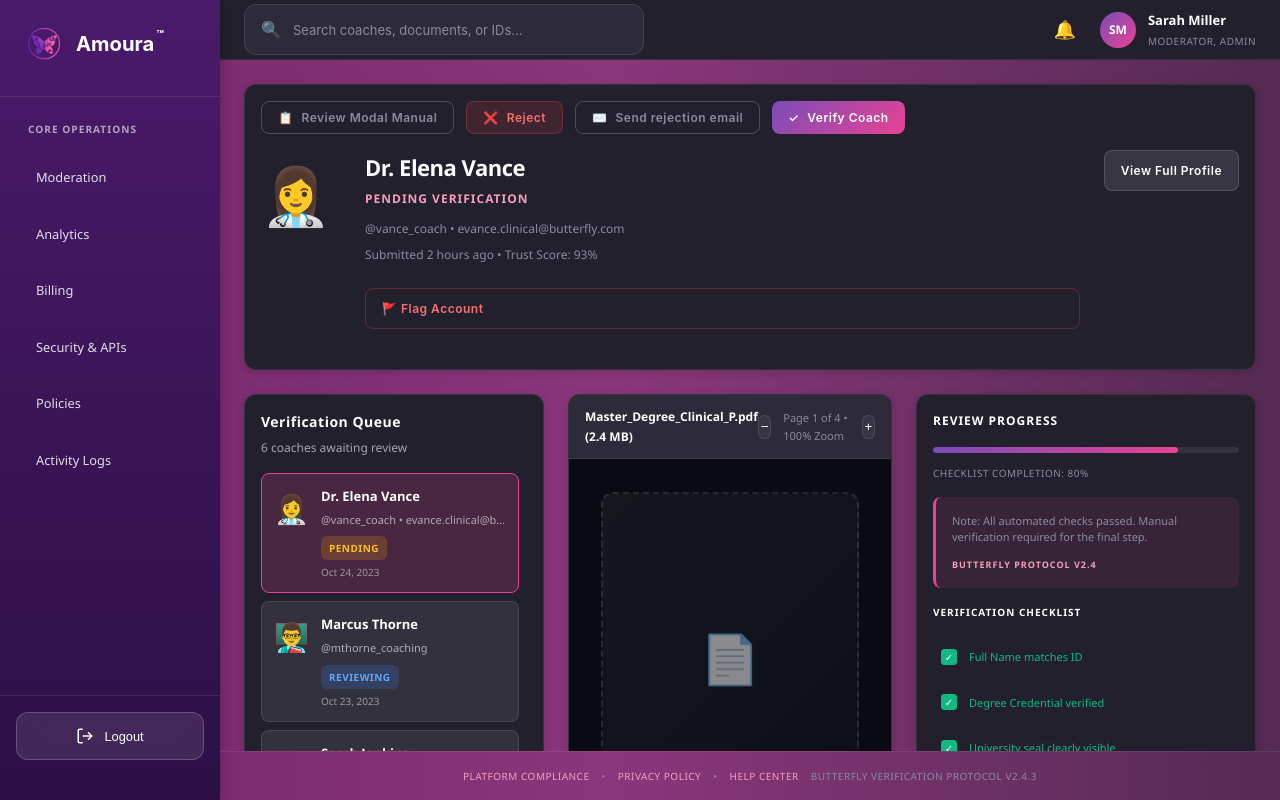
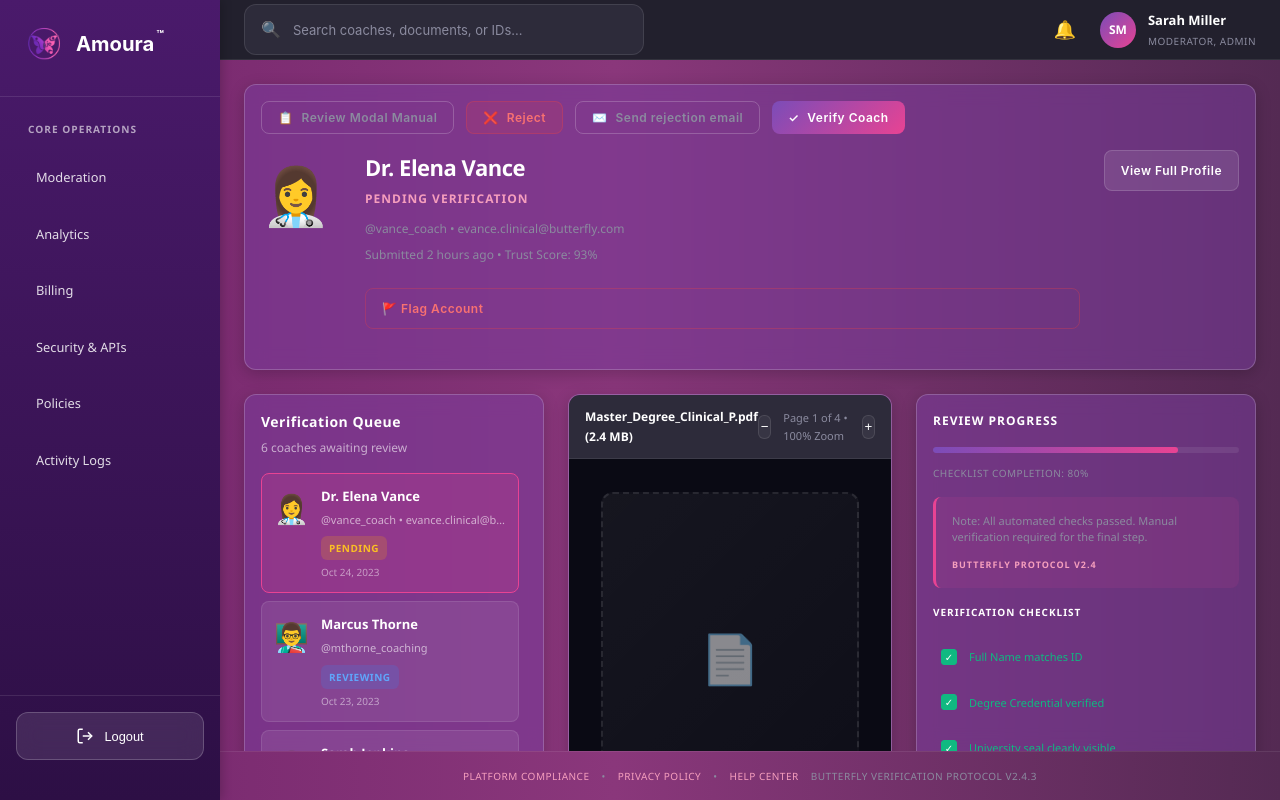
Before and after one commit to IjeButterfly-Relationship-app/Portal, a React (Vite) app: page /coach-verification in a window 1280 px wide. Built offline with nearby package versions, Linux system fonts and the light colour scheme.

Commit message:
Make all CoachVerification cards glassy with purple fill like Dashboard

```diff
--- a/src/styles/CoachVerification.css
+++ b/src/styles/CoachVerification.css
@@ -247,11 +247,13 @@ body {
   display: flex;
   flex-direction: column;
   gap: var(--spacing-lg);
-  background: var(--butterfly-bg-secondary);
-  border: 1px solid rgba(255, 255, 255, 0.08);
+  background: rgba(120, 60, 160, 0.5);
+  backdrop-filter: blur(10px);
+  -webkit-backdrop-filter: blur(10px);
+  border: 1px solid rgba(255, 255, 255, 0.2);
   border-radius: var(--radius-lg);
   padding: var(--spacing-lg);
-  box-shadow: var(--shadow-md);
+  box-shadow: 0 4px 16px rgba(0, 0, 0, 0.2);
   max-height: 700px;
 }
 
@@ -415,11 +417,13 @@ body {
    ============================================ */
 
 .vq-profile-card {
-  background: var(--butterfly-bg-secondary);
-  border: 1px solid rgba(255, 255, 255, 0.08);
+  background: rgba(120, 60, 160, 0.5);
+  backdrop-filter: blur(10px);
+  -webkit-backdrop-filter: blur(10px);
+  border: 1px solid rgba(255, 255, 255, 0.2);
   border-radius: var(--radius-lg);
   padding: var(--spacing-lg);
-  box-shadow: var(--shadow-md);
+  box-shadow: 0 4px 16px rgba(0, 0, 0, 0.2);
 }
 
 .vq-profile-actions {
@@ -590,11 +594,13 @@ body {
 }
 
 .vq-document-viewer {
-  background: var(--butterfly-bg-secondary);
-  border: 1px solid rgba(255, 255, 255, 0.08);
+  background: rgba(120, 60, 160, 0.5);
+  backdrop-filter: blur(10px);
+  -webkit-backdrop-filter: blur(10px);
+  border: 1px solid rgba(255, 255, 255, 0.2);
   border-radius: var(--radius-lg);
   overflow: hidden;
-  box-shadow: var(--shadow-md);
+  box-shadow: 0 4px 16px rgba(0, 0, 0, 0.2);
 }
 
 .vq-document-header {
@@ -678,8 +684,10 @@ body {
    ============================================ */
 
 .vq-notes-section {
-  background: var(--butterfly-bg-secondary);
-  border: 1px solid rgba(255, 255, 255, 0.08);
+  background: rgba(120, 60, 160, 0.5);
+  backdrop-filter: blur(10px);
+  -webkit-backdrop-filter: blur(10px);
+  border: 1px solid rgba(255, 255, 255, 0.2);
   border-radius: var(--radius-lg);
   padding: var(--spacing-lg);
   box-shadow: var(--shadow-md);
@@ -792,11 +800,13 @@ body {
 }
 
 .vq-card {
-  background: var(--butterfly-bg-secondary);
-  border: 1px solid rgba(255, 255, 255, 0.08);
+  background: rgba(120, 60, 160, 0.5);
+  backdrop-filter: blur(10px);
+  -webkit-backdrop-filter: blur(10px);
+  border: 1px solid rgba(255, 255, 255, 0.2);
   border-radius: var(--radius-lg);
   padding: var(--spacing-lg);
-  box-shadow: var(--shadow-md);
+  box-shadow: 0 4px 16px rgba(0, 0, 0, 0.2);
 }
 
 .vq-card-title {
@@ -939,8 +949,10 @@ body {
    ============================================ */
 
 .vq-audit-section {
-  background: var(--butterfly-bg-secondary);
-  border: 1px solid rgba(255, 255, 255, 0.08);
+  background: rgba(120, 60, 160, 0.5);
+  backdrop-filter: blur(10px);
+  -webkit-backdrop-filter: blur(10px);
+  border: 1px solid rgba(255, 255, 255, 0.2);
   border-radius: var(--radius-lg);
   padding: var(--spacing-lg);
   box-shadow: var(--shadow-md);
```
